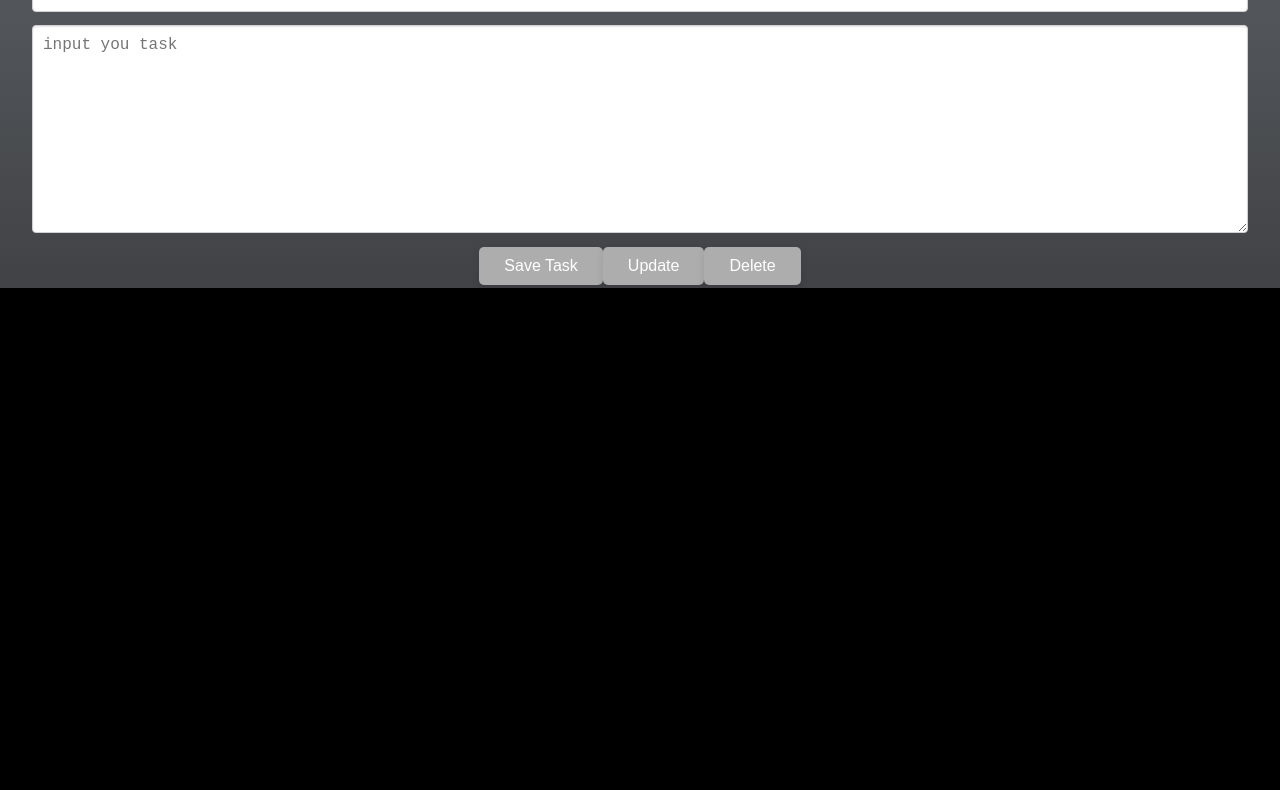
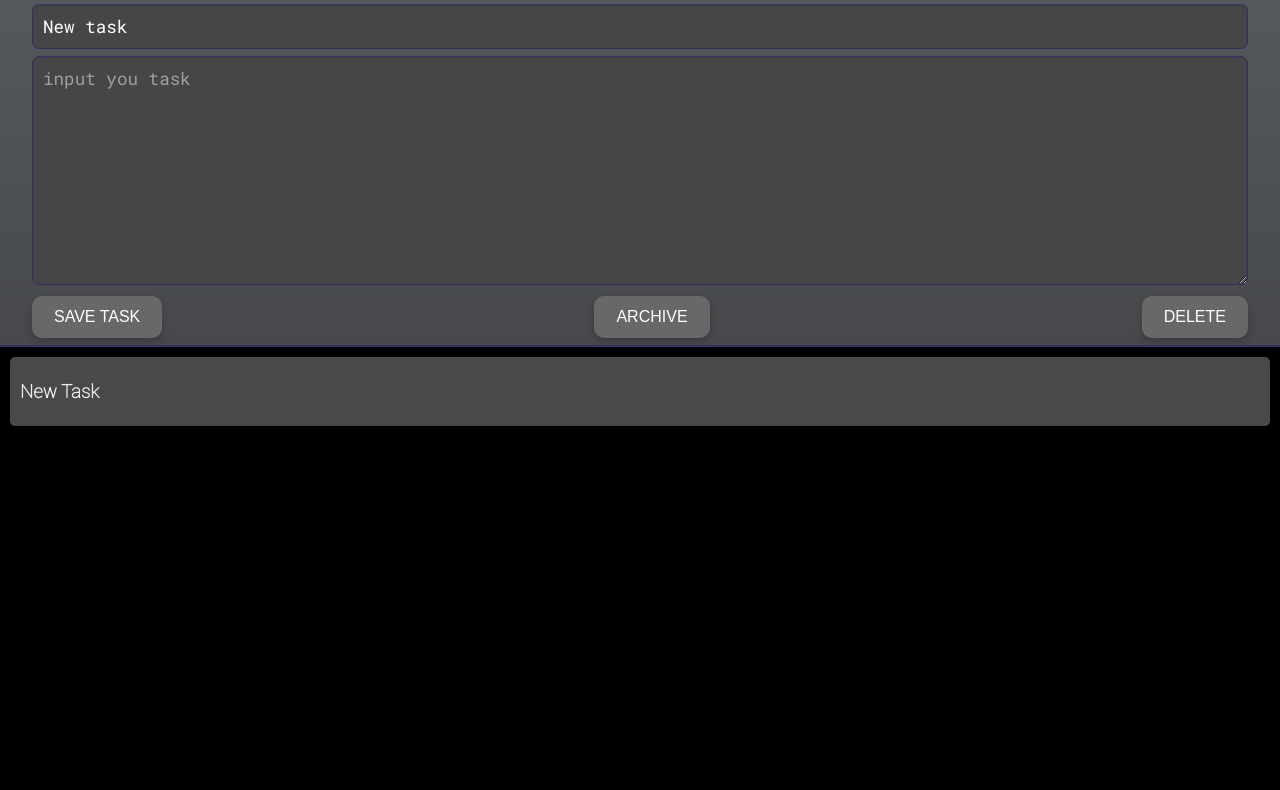
Before and after one commit to Fedorse/Task-list-app, a website with bundled scripts: page client/index.html in a window 1280 px wide. Shown: the part 82-872 px from the top of the page. Built offline with nearby package versions, Linux system fonts and the light colour scheme; files whose address does not match are found by name.

Commit message:
update app

```diff
--- a/client/index.html
+++ b/client/index.html
@@ -6,23 +6,26 @@
     <script defer type="module" src="script.js"></script>
     <link rel="stylesheet" href="styles.css">
     <link href="https://fonts.googleapis.com/css2?family=Roboto:wght@100&display=swap" rel="stylesheet">
-    <title>ToDoList</title>
+    <link href="https://fonts.googleapis.com/css2?family=Roboto+Mono:ital,wght@0,400;1,100&display=swap" rel="stylesheet">    <title>ToDoList</title>
 </head>
 <body>
-    <main>
-        <ol class="list"></ol>
-        <section>
+    <main class="main-container">
+        <ol class="list-task"></ol>
+        <section class="section-container">
             <div class="app-title"></div>
             <form  class="add-task" method="post">
-                    <input class="title" type="text" name="titlTask" placeholder="input you title"  />
-                    <textarea class="txtArea"   rows="6" name="descriptionTask"  placeholder="input you task"></textarea>
+                    <div class="content">
+                        <input class="title" type="text" autocomplete="off" name="titlTask" placeholder="input you title"  />
+                        <textarea class="txtArea" maxlength="200"  rows="9" name="descriptionTask"  placeholder="input you task"  ></textarea>
+                    </div>
                          <div class="form-buttons">
-                                <input class="inpBtn" type="submit" value="Save Task">
-                                <button type="button" class="updateTask"> Update </button>
+                                <input class="inpBtn" type="submit" value="Save task">
+                                <button type="button" class="updateTask"> Archive </button>
                                 <button type="button" class="deleteBtn">Delete</button>
                          </div>
             </form>
         </section>
+        <div id="toastContainer" class="toast-container"></div>
     </main>
 </body>
 </html>
--- a/client/script.js
+++ b/client/script.js
@@ -3,60 +3,86 @@ import { creatTask, removeTask, updateTask, getTasks } from '/api/tasksApi.js';
 document.addEventListener('DOMContentLoaded', () => {
 
     const form = document.querySelector('.add-task');
-    const list = document.querySelector('.list')
-    const remove = document.querySelector('.deleteBtn')
-    const update = document.querySelector('.updateTask')
+    const listTask = document.querySelector('.list-task')
+    const removeButton = document.querySelector('.deleteBtn')
+    const updateButton = document.querySelector('.updateTask')
     const appTitleElement = document.querySelector('.app-title');
-
     const titleInput = form.elements['titlTask'];
     const descriptionInput = form.elements['descriptionTask'];
 
     let currentSelectedTaskId = null;
+    let currentSelectedElement = null;
 
-    const updateAppTitle = () => {
-        appTitleElement.innerHTML = titleInput.value;
-    };
 
+    const updateAppTitle = () => appTitleElement.innerHTML = titleInput.value;
     titleInput.addEventListener('input', updateAppTitle);
+
+
+    const selectTaskItem = (item) => {
+            if ( currentSelectedElement ) {
+                currentSelectedElement.classList.remove('selected')
+            }
+            item.classList.add('selected');
+            currentSelectedElement = item;
+    }
 
 
     const handleTaskItemClick = (event) => {
             const item = event.target.closest('.task');
-            if (item) {
-        document.querySelectorAll('.task').forEach(task => {
-            task.classList.remove('selected');
-        });
+            clearValidation()
+            if (!item) return
 
-        item.classList.add('selected');
+            selectTaskItem(item)
 
             const { title, description, id: taskId } = item.dataset;
             currentSelectedTaskId = taskId;
+
+            if (taskId === 'new-task') {
+                titleInput.value = 'New task';
+                descriptionInput.value = '';
+                appTitleElement.textContent = 'New task';
+                item.style.backgroundImage = 'none';
+
+            } else {
                 titleInput.value = title;
                 descriptionInput.value = description;
                 appTitleElement.textContent = title;
-
             }
-    };
+     }
+            listTask.addEventListener('click', handleTaskItemClick);
 
 
-    const addClickHandlerToListItems = () => {
-        list.addEventListener('click', handleTaskItemClick);
-    };
-
-    const renderTasks = async () => {
-        const tasks = await getTasks()
-        const tasksHtml = tasks.map(task =>
-            `<li class="task"
+    const taskTemplate = (task) => {
+        return `
+            <li class="task"
                 data-id="${task._id}"
                 data-title="${task.titlTask}"
                 data-description="${task.descriptionTask}">
                 <h3 class="task-title">${task.titlTask}</h3>
-            </li>`
-        ).join('');
+            </li>`;
+    };
 
-        document.querySelector('.list').innerHTML = tasksHtml;
-        addClickHandlerToListItems()
+
+    const renderTasks = async () => {
+        try {
+            let tasks = await getTasks()
+
+            const newTask = { _id: 'new-task', titlTask: "New Task", descriptionTask: "" };
+            tasks = [newTask, ...tasks];
+
+            const tasksHtml = tasks.map(taskTemplate).join('');
+            listTask.innerHTML = tasksHtml;
+
+            const newTaskElement = listTask.querySelector(`[data-id="${newTask._id}"]`);
+            if (newTaskElement) {
+                console.log(newTask)
+            newTaskElement.click();
         }
+        } catch (error) {
+            console.error('Error fetching tasks:', error);
+        }
+    }
+
 
     const resetAndRenderTasks = async () => {
         currentSelectedTaskId = null;
@@ -64,22 +90,27 @@ document.addEventListener('DOMContentLoaded', () => {
         form.reset();
     };
 
-    remove.addEventListener('click', async () =>{
-        if( currentSelectedTaskId ){
+
+    const  handleRemoveTask = async () => {
+        if (currentSelectedTaskId === 'new-task') {
+            return;
+        }
+            if (currentSelectedTaskId) {
                 try {
                     await removeTask(currentSelectedTaskId)
                     resetAndRenderTasks()
                 } catch (error) {
                     console.error('Error deleting task :', error)
                 }
-        } else {
-            console.error('No task selected');
         }
-    })
+    }
 
 
-    update.addEventListener('click', async () =>{
-        if( currentSelectedTaskId ){
+        const handlUpdateTask = async () => {
+            if (currentSelectedTaskId === 'new-task') {
+                return;
+            }
+            if (currentSelectedTaskId) {
                 const taskData = {
                     titlTask: titleInput.value,
                     descriptionTask: descriptionInput.value
@@ -94,27 +125,59 @@ document.addEventListener('DOMContentLoaded', () => {
             } else {
                 console.error('No task selected');
             }
-    })
+        }
+
+
+    removeButton.addEventListener('click',handleRemoveTask)
+    updateButton.addEventListener('click',handlUpdateTask)
+
 
     const formDataToJson = formData => JSON.stringify(Object.fromEntries(formData))
-    const isValidFormData = formData => formData.get('titlTask') && formData.get('descriptionTask');
+
+    const clearValidation = () => {
+        document.querySelectorAll('.invalid-input').forEach(element => {
+            element.classList.remove('invalid-input');
+        });
+    };
+
+    const inputsRemoveTarget = document.querySelectorAll('input, .txtArea');
+    inputsRemoveTarget.forEach(input => {
+        input.addEventListener('input', function() {
+            this.classList.remove('invalid-input');
+        });
+    });
+
+    const isValidFormData = formData => {
+        let isValid = true
+        if(!formData.get('titlTask')){
+            titleInput.classList.add('invalid-input')
+            isValid = false
+        } else {
+        titleInput.classList.remove('invalid-input')
+        }
+        if(!formData.get('descriptionTask')){
+            descriptionInput.classList.add('invalid-input')
+            isValid = false
+        } else {
+        descriptionInput.classList.remove('invalid-input')
+        }
+        return isValid;
+    }
+
 
     const handleSubmit = async (formData) => {
         if (!isValidFormData(formData)) {
-            console.error('All fields are required');
-            return;
+            return
         }
 
         try {
             const data = formDataToJson(formData);
             await creatTask(data);
-            await renderTasks();
-            form.reset()
+            resetAndRenderTasks()
         } catch (error) {
             console.error('Error:', error);
         }
     };
-
 
 
     form.addEventListener('submit', async (event) => {
@@ -124,4 +187,5 @@ document.addEventListener('DOMContentLoaded', () => {
     })
 
     renderTasks()
+
 })
--- a/client/styles.css
+++ b/client/styles.css
@@ -1,56 +1,94 @@
 * {
     box-sizing: border-box;
+    -webkit-user-select: none; /* Safari */
+    -ms-user-select: none; /* IE 10 and IE 11 */
+    user-select: none;
 }
-body{
+
+
+html, body, div, span, applet, object, iframe,
+h1, h2, h4, h5, h6, p, blockquote, pre,
+a, abbr, acronym, address, big, cite, code,
+del, dfn, em, img, ins, kbd, q, s, samp,
+small, strike, strong, sub, sup, tt, var,
+b, u, i, center,
+dl, dt, dd, ol, ul, li,
+fieldset, form, label, legend,
+table, caption, tbody, tfoot, thead, tr, th, td,
+article, aside, canvas, details, embed,
+figure, figcaption, footer, header, hgroup,
+menu, nav, output, ruby, section, summary,
+time, mark, audio, video {
+    /* добавить маржин до 5 можно улучшить список */
+ margin: 0;
+ padding: 0;
+ border: 0;
+ font-size: 100%;
+ font: inherit;
+ vertical-align: baseline;
+}
+
+body {
     background: linear-gradient( rgb(88, 92, 97), rgb(38, 36, 36));
-    background-repeat: no-repeat;
-    background-attachment: fixed;
-    margin: 0px;
 
 }
 
-
-main {
+.main-container {
     display: flex;
     height: 100vh;
+}
 
-
-}
-section {
-
+.section-container {
     display: flex;
     flex-direction: column;
     align-items: center;
-
 }
 
-.list {
+.toast-container {
+    height: 20%;
+    width: 20%;
+    background-color: #931d1d;
+    visibility: hidden;
+    position: absolute;
+}
+
+.list-task {
     display: flex;
     flex-direction: column;
     width: 15%;
     height: 100vh;
-    margin: 0;
     padding: 10px;
     background-color: black;
     list-style-type: none;
     overflow-y: auto;
 
+
+
 }
 
 
-.task{
+.task {
     padding: 5px;
     margin-bottom: 5px;
     border-radius: 5px;
     font-family: 'Roboto', sans-serif;
+    /* font-family: 'Roboto Mono', monospace; */
+    padding-left: 10px;
     background-color: transparent;
     transition: background-color 0.3s;
     color: rgb(236, 239, 240);
     min-height: 30px;
     word-wrap: break-word;
+    background-image: linear-gradient(to right, rgb(147, 147, 147), rgb(0, 0, 0));
+
+    background-repeat: no-repeat;
+    background-size: 100% 2px;
+    background-position: left bottom;
+
 
 
 }
+
 
 .task.selected {
     background-color: rgb(74, 73, 73);
@@ -66,126 +104,107 @@ section {
     display: flex;
     flex-direction: column;
     align-items: center;
-    height: 20rem;
+    /* height: 20rem; */
     width: 70rem;
-
 }
 
-.app-title{
+.app-title {
     display: flex;
     flex-direction: column;
-    font-size: 48px;
-    color: #acb0b4;
-    text-transform: uppercase;
-    letter-spacing: 3px;
+    font-size: 35px;
+    color: #f8fbff;
+    /* letter-spacing: 3px; */
     text-shadow: 2px 2px 4px rgba(0, 0, 0, 0.5);
     margin-top: 20px;
-    margin-bottom: 30px;
+    margin-bottom: 20px;
     font-weight: bold;
-    font-family: 'Roboto', sans-serif;
-
-}
-
-.title {
-    margin-bottom: 10px;
-    width: 70%;
-    padding: 10px;
-    border: 1px solid #d1d1d1;
-    border-radius: 4px;
-    font-size: 16px;
-    resize: vertical;
-    box-shadow: inset 0 1px 2px rgba(0, 0, 0, 0.1);
-    transition: border-color 0.3s, box-shadow 0.3s;
-
-}
-
-.txtArea {
-    margin-bottom: 10px;
-    height: 65%;
-    width: 70%;
-    padding: 10px;
-    border: 1px solid #d1d1d1;
-    border-radius: 4px;
-    font-size: 16px;
-    resize: vertical;
-    box-shadow: inset 0 1px 2px rgba(0, 0, 0, 0.1);
-    transition: border-color 0.3s, box-shadow 0.3s;
-}
-
-.txtArea:focus {
-    border-color: #a2a2a2;
-    box-shadow: inset 0 2px 4px rgba(0, 0, 0, 0.2);
-    outline: none;
+    /* font-family: 'Roboto', sans-serif; */
+    font-family: 'Roboto Mono', monospace;
 }
 
 
-.inpBtn {
+/* input:required {
+    border-color: #729a63;
+    border-width: 3px;
+  } */
 
-        background-color: #adadad; ;
-        color: white;
-        padding: 10px 25px;
-        border: none;
-        text-align: center;
-        text-decoration: none;
-        display: inline-block;
-        font-size: 16px;
-        cursor: pointer;
-        border-radius: 5px;
-        box-shadow: 0 4px 8px rgba(0, 0, 0, 0.1);
-        transition: all 0.3s;
+  /* input:required:invalid {
+    border-color: #7d1616;
+  }
+  .txtArea:required:invalid {
+    border-color: #801010;
+    animation: shake 0.5s; /* Анимация "тряски" */
+  /* } */
 
 
 
 
 
+.title {
+    margin-bottom: 7px;
+    width: 70%;
+    /* height: 20%; */
+    padding: 10px;
+    border: 1px solid #313162;
+    border-radius: 7px;
+    font-size: 1.1rem;
+    resize: vertical;
+    box-shadow: inset 0 1px 2px rgba(0, 0, 0, 0.1);
+    transition: border-color 0.3s, box-shadow 0.3s;
+    background-color: #474646;
+    /* background-color: rgb(61, 60, 60); */
+    color: #ffffff;
+    /* font-family: 'Roboto', sans-serif; */
+    font-family: 'Roboto Mono', monospace;
+
 }
-.updateTask {
-    background-color: #adadad;
-    color: white;
-    padding: 10px 25px;
-    border: none;
-    text-align: center;
-    text-decoration: none;
-    display: inline-block;
-    font-size: 16px;
-    cursor: pointer;
-    border-radius: 5px;
-    box-shadow: 0 4px 8px rgba(0, 0, 0, 0.1);
-    transition: all 0.3s;
+
+.title::placeholder, .txtArea::placeholder {
+    color: #f7f6f6;
+    /* font-family: 'Roboto', sans-serif; */
+    font-family: 'Roboto Mono', monospace;
+
+    opacity: 0.5;
+}
+
+.txtArea {
+    margin-bottom: 7px;
+    height: 65%;
+    width: 70%;
+    padding: 10px;
+    border: 1px solid #313162;
+    border-radius: 7px;
+    font-size: 1.1rem;
+    resize: vertical;
+    box-shadow: inset 0 1px 2px rgba(0, 0, 0, 0.1);
+    transition: border-color 0.3s, box-shadow 0.3s;
+    background-color: #474646;
+    color: #ffffff;
+    /* font-family: 'Roboto', sans-serif; */
+    font-family: 'Roboto Mono', monospace;
 
 
 
 }
-.deleteBtn{
-    background-color: #adadad;
-    color: white;
-    padding: 10px 25px;
+
+
+
+.inpBtn, .updateTask, .deleteBtn {
+    padding: 12px 22px;
     border: none;
-    text-align: center;
-    text-decoration: none;
-    display: inline-block;
-    font-size: 16px;
-    cursor: pointer;
-    border-radius: 5px;
-    box-shadow: 0 4px 8px rgba(0, 0, 0, 0.1);
-    transition: all 0.3s;
+    background-color: #686869;
+    color:  white;
+    font-size: 1em;
+    /* багует на тач-паде */
+    /* cursor: pointer; */
+    border-radius: 10px;
+    box-shadow: 0 4px 8px rgba(0, 0, 0, 0.2);
+    transition: all 0.3s ease;
+    text-transform: uppercase;
 
 }
 
-.inpBtn:hover, .deleteBtn:hover, .updateTask:hover {
-    background-color: #0f0f0f;
-    border-color: #0f0f0f;
-}
 
-.inpBtn:focus, .deleteBtn:focus, .updateTask:focus {
-    background-color: #0f0f0f;
-    border-color: #0f0f0f;
-}
-
-.inpBtn:active, .deleteBtn:active, .updateTask:active {
-    background-color: #19191a;
-    border-color: #1d1e1e;
-}
 .task-actions {
     display: flex;
     justify-content: center;
@@ -193,30 +212,152 @@ section {
     margin-top: 10px;
 }
 
-
 .form-buttons {
     display: flex;
-    justify-content: space-between;
+    justify-content:flex-start;
+    width: 100%;
+    padding-left: 20%;
+    gap: 10px;
+    margin-bottom: 7px;
+
+
+
+}
+
+.content {
+width: 100%;
+padding-left: 20%;
+
+
 }
 
 
 
+input:focus, textarea:focus {
+    outline: none;
 
+}
+
+
+.inpBtn:hover, .deleteBtn:hover, .updateTask:hover {
+    background-color: #323233;
+    box-shadow: 0 6px 12px rgba(0, 0, 0, 0.3);
+    transform: translateY(-2px);
+
+}
+
+
+.title:hover, .txtArea:hover {
+    border-color: hsla(205, 74%, 29%, 0.741);
+    background-color: rgb(39, 39, 39);
+
+
+}
+.invalid-input {
+    border-color: #931d1d ;
+    animation: shake 0.7s ;
+  }
+
+  @keyframes shake {
+    0%, 100% { transform: translateX(0); }
+    25%, 75% { transform: translateX(-5px); }
+    50% { transform: translateX(5px); }
+}
+
+@media (hover: none) and (pointer: coarse) {
+
+        .deleteBtn:hover {
+        background-color: initial;
+        color: initial;
+
+    }
+        .inpBtn:active, .deleteBtn:active, .updateTask:active {
+            box-shadow: none;
+        }
+        .inpBtn, .updateTask, .deleteBtn :focus-visible:focus:not(:focus-visible) {
+            outline: none;
+        }
+
+        .inpBtn, .updateTask, .deleteBtn :focus-visible {
+            outline: none;
+        }
+
+
+}
 
 @media screen and (max-width: 768px) {
 
+    .task {
+        padding: 5px;
+        padding-left: 10px;
+        margin-bottom: 5px;
+    }
+
+
+
+    .form-buttons, .content {
+    justify-content: space-between;
+    padding-left: 0;
+
+    }
     .add-task {
         align-items: stretch;
+        width: 95%;
+
     }
 
-    .list {
+    .list-task {
+        width: 100%;
+        height: auto;
+        min-height: 100vh;
+        border-top: 2.5px solid #313162;
+    }
+
+    .main-container {
+        flex-direction: column;
+        flex-direction: column-reverse;
+        height: auto;
+    }
+
+    .title, .txtArea {
+        width: 100%;
+    }
+
+    body, html {
+        max-width: 100vw;
+        overflow-x: hidden;
+    }
+}
+
+@media screen and (min-width: 768px) and (max-width: 1024px) {
+
+    .task {
+        padding: 5px;
+        padding-left: 10px;
+        margin-bottom: 5px;
+    }
+
+    .form-buttons, .content {
+        justify-content: space-between;
+        padding-left: 0;
+
+        }
+
+    .add-task {
+        justify-content: space-evenly
+
+    }
+
+    .list-task {
         width: 100%;
         height: auto;
         min-height: 100vh;
         background: black;
+        border-top: 2.5px solid #313162;
+
     }
 
-    main {
+    .main-container {
         flex-direction: column;
         flex-direction: column-reverse;
         height: auto;
@@ -229,58 +370,47 @@ section {
     .title, .txtArea {
         width: 100%;
     }
+
     body, html {
         max-width: 100vw;
         overflow-x: hidden;
     }
 }
 
-@media screen and (min-width: 768px) and (max-width: 1024px) {
+@media screen and (min-width: 1024px) and (max-width: 1300px) {
 
-    .add-task {
-        justify-content: space-evenly
+    .task {
+        padding: 5px;
+        padding-left: 10px;
+        margin-bottom: 5px;
     }
 
-    .list {
-        width: 100%;
-        height: auto;
-        min-height: 100vh;
-        background: black;
-    }
 
-    main {
-        flex-direction: column;
-        flex-direction: column-reverse;
-        height: auto;
-    }
+    .form-buttons {
+        justify-content: space-between;
+        padding-left: 0;
 
-    .add-task {
-        width: 95%;
-    }
+        }
 
-    .title, .txtArea {
-        width: 100%;
-    }
-    body, html {
-        max-width: 100vw;
-        overflow-x: hidden;
-    }}
-
-    @media screen and (min-width: 1024px) and (max-width: 1300px) {
+        .content {
+            padding-left: 0;
+        }
 
         .add-task {
             justify-content: space-evenly
 
         }
 
-        .list {
+        .list-task {
             width: 100%;
             height: auto;
             min-height: 100vh;
             background: black;
+            border-top: 2.5px solid #313162;
+
         }
 
-        main {
+        .main-container {
             flex-direction: column;
             flex-direction: column-reverse;
             height: auto;
@@ -293,7 +423,9 @@ section {
         .title, .txtArea {
             width: 100%;
         }
+
         body, html {
             max-width: 100vw;
             overflow-x: hidden;
-        }}
+        }
+    }
--- a/client/utils/FormUtils.js
+++ b/client/utils/FormUtils.js
@@ -0,0 +1,2 @@
+export const formDataToJson = formData => JSON.stringify(Object.fromEntries(formData))
+export const isValidFormData = formData => formData.get('titlTask') && formData.get('descriptionTask');
```
Also changed, not shown: client/utils/TaskService.js (+31 -0 lines), client/utils/uiModule.js (added, +62 -0 lines), client/utils/UIHandler.js (deleted). Lines whose indentation alone changed are shown as unchanged.
